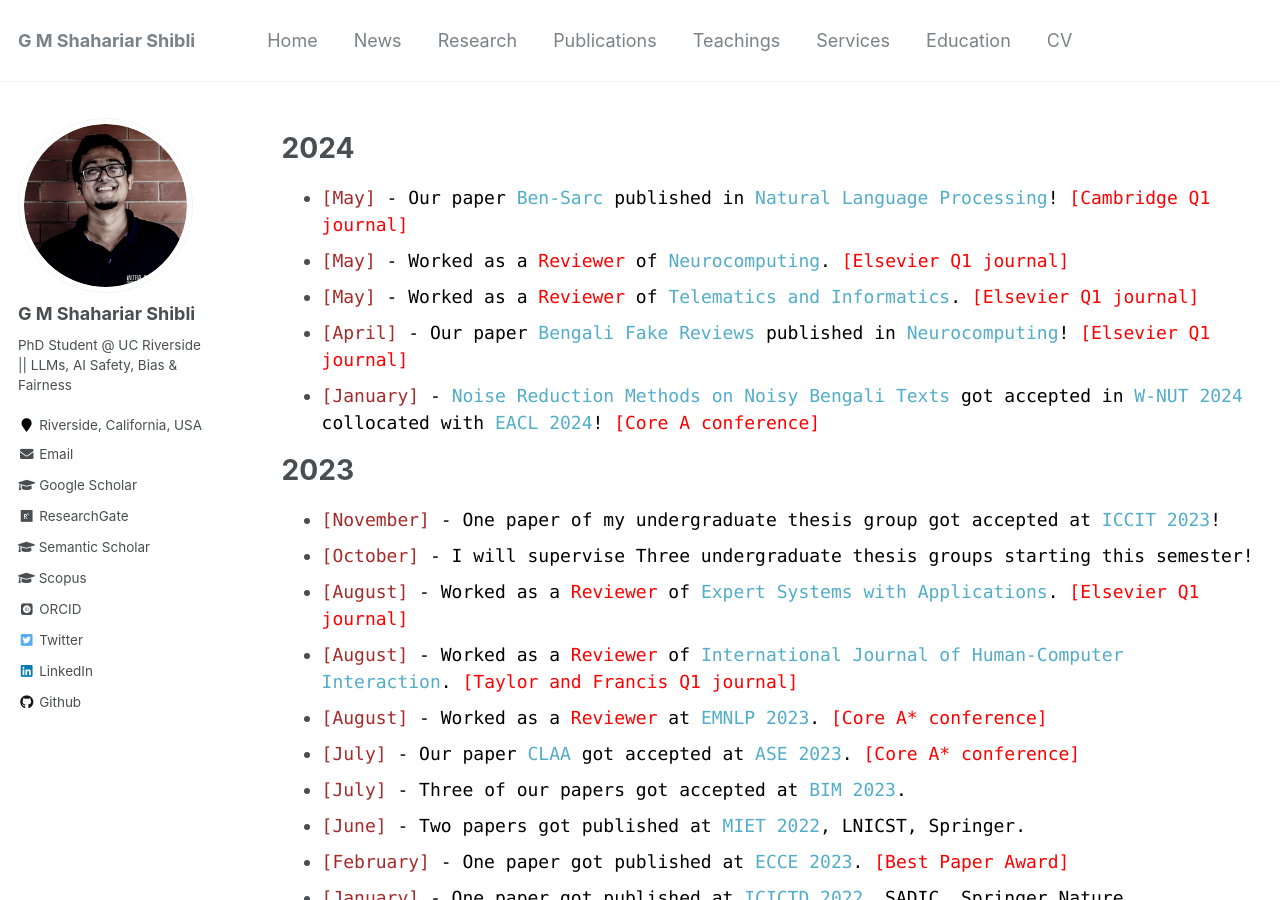
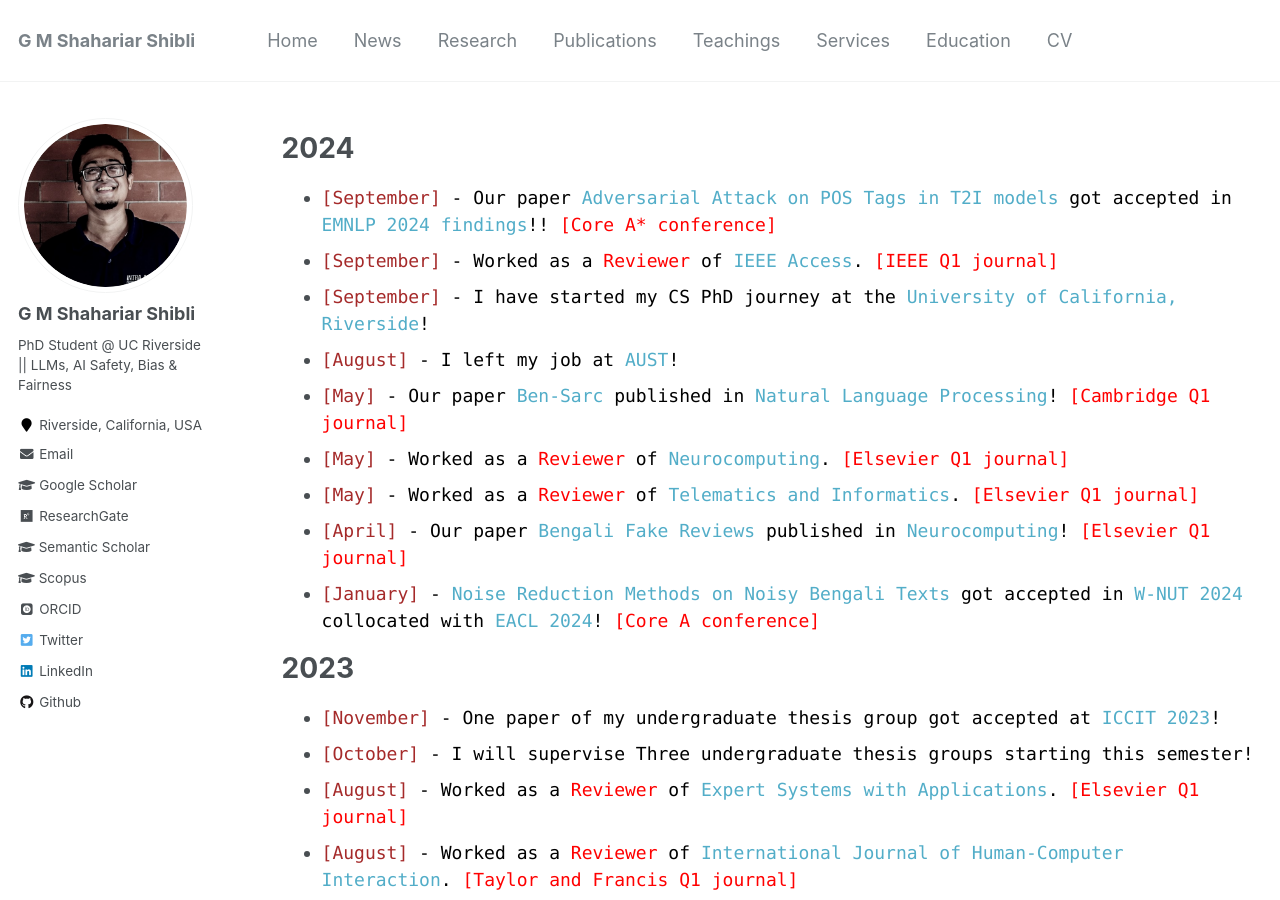
Before and after one commit to shahariar-shibli/shahariar-shibli.github.io, a Jekyll site: the page built from _pages/news.md, in a window 1280 px wide and 900 px high. Built offline with Jekyll 4.4.1, drawn with Linux system fonts in a browser that asks for light colours; some web fonts are replaced.

Commit message:
Update news.md

```diff
--- a/_pages/news.md
+++ b/_pages/news.md
@@ -7,6 +7,10 @@ author_profile: true
 
 # 2024
 
++ <span style="font-family:Monaco; color:black;"><span style="color:brown">[September]</span> -  Our paper [Adversarial Attack on POS Tags in T2I models](https://arxiv.org/pdf/2409.15381) got accepted in [EMNLP 2024 findings](https://2024.emnlp.org/)!! <span style="color:red;">[Core A* conference]</span></span>
++ <span style="font-family:Monaco; color:black;"><span style="color:brown">[September]</span> - Worked as a <span style="color:red;">Reviewer</span> of [IEEE Access](https://ieeeaccess.ieee.org/). <span style="color:red;">[IEEE Q1 journal]</span></span>
++ <span style="font-family:Monaco; color:black;"><span style="color:brown">[September]</span> -  I have started my CS PhD journey at the [University of California, Riverside](https://www1.cs.ucr.edu/)!
++ <span style="font-family:Monaco; color:black;"><span style="color:brown">[August]</span> -  I left my job at [AUST](https://aust.edu/)!
 + <span style="font-family:Monaco; color:black;"><span style="color:brown">[May]</span> -  Our paper [Ben-Sarc](https://www.cambridge.org/core/journals/natural-language-processing/article/bensarc-a-selfannotated-corpus-for-sarcasm-detection-from-bengali-social-media-comments-and-its-baseline-evaluation/CE2E2FE7EC596AB6E0C528E995214095) published in [Natural Language Processing](https://www.cambridge.org/core/journals/natural-language-processing)! <span style="color:red;">[Cambridge Q1 journal]</span></span>
 + <span style="font-family:Monaco; color:black;"><span style="color:brown">[May]</span> - Worked as a <span style="color:red;">Reviewer</span> of [Neurocomputing](https://www.sciencedirect.com/journal/neurocomputing). <span style="color:red;">[Elsevier Q1 journal]</span></span>
 + <span style="font-family:Monaco; color:black;"><span style="color:brown">[May]</span> - Worked as a <span style="color:red;">Reviewer</span> of [Telematics and Informatics](https://www.sciencedirect.com/journal/telematics-and-informatics). <span style="color:red;">[Elsevier Q1 journal]</span></span>
```
